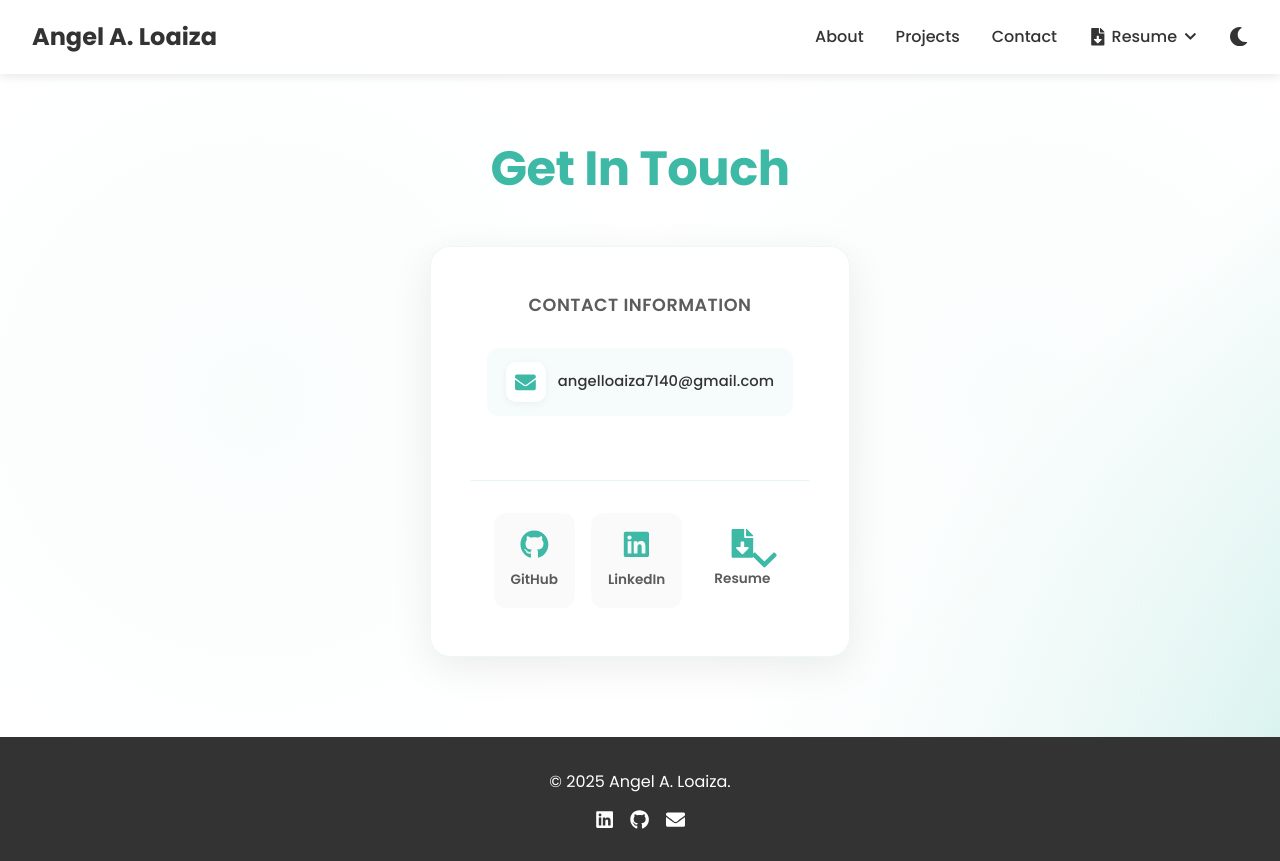
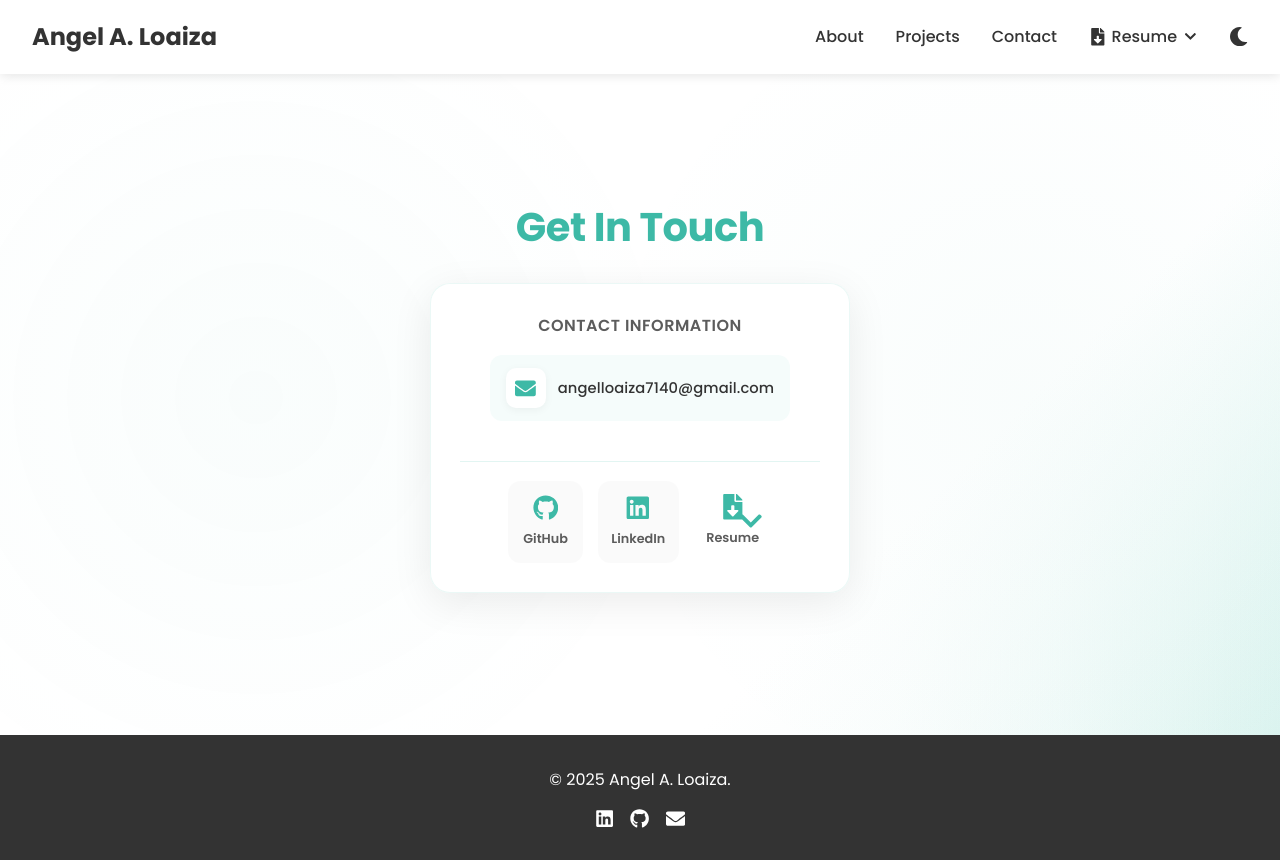
Before and after one commit to aal51282/aal51282.github.io, a Next.js app: page /contact in a window 1280 px wide. Built offline with nearby package versions, Linux system fonts and the light colour scheme; a web font is replaced by a local one.

Commit message:
idk maybe contact page

```diff
--- a/src/app/contact/contact.module.css
+++ b/src/app/contact/contact.module.css
@@ -5,8 +5,8 @@
 }
 
 .contactSection {
-  flex: 1;
-  padding: 5rem 2rem;
+  flex: 1 0 auto;
+  padding: 2rem 2rem 2rem;
   background: linear-gradient(
     135deg,
     var(--background-color) 0%,
@@ -19,6 +19,7 @@
   justify-content: center;
   position: relative;
   overflow: hidden;
+  min-height: calc(100vh - 140px); /* Approximate header + footer height */
 }
 
 /* Dark mode contact section with more black on right side */
@@ -66,8 +67,8 @@
 }
 
 .title {
-  font-size: 3rem;
-  margin-bottom: 3rem;
+  font-size: 2.5rem;
+  margin-bottom: 2rem;
   color: var(--accent-color);
   font-weight: 700;
   position: relative;
@@ -84,7 +85,7 @@
 .contactForm {
   background: rgba(255, 255, 255, 0.95);
   backdrop-filter: blur(10px);
-  padding: 3rem 2.5rem;
+  padding: 2rem 1.8rem 1.8rem;
   border-radius: 20px;
   box-shadow: 0 10px 40px rgba(0, 0, 0, 0.08);
   width: 100%;
@@ -121,10 +122,10 @@
   align-items: center;
   justify-content: center;
   gap: 0.75rem;
-  padding: 0.9rem 1.2rem;
+  padding: 0.8rem 1rem;
   background: rgba(61, 185, 166, 0.05);
   border-radius: 12px;
-  margin: 1.5rem auto;
+  margin: 1rem auto;
   transition: background 0.3s ease;
   position: relative;
 }
@@ -266,8 +267,8 @@
 }
 
 .subtitle {
-  font-size: 1.1rem;
-  margin-bottom: 0.5rem;
+  font-size: 1rem;
+  margin-bottom: 0.3rem;
   color: var(--text-color);
   font-weight: 600;
   letter-spacing: 0.5px;
@@ -278,9 +279,9 @@
 .socialLinks {
   display: flex;
   justify-content: center;
-  gap: 1rem;
-  margin-top: 2.5rem;
-  padding-top: 2rem;
+  gap: 0.9rem;
+  margin-top: 1.5rem;
+  padding-top: 1.2rem;
   border-top: 1px solid rgba(61, 185, 166, 0.15);
 }
 
@@ -292,15 +293,15 @@
   display: flex;
   flex-direction: column;
   align-items: center;
-  gap: 0.6rem;
+  gap: 0.5rem;
   color: var(--text-color);
   transition: all 0.3s cubic-bezier(0.4, 0, 0.2, 1);
   text-decoration: none;
-  padding: 1rem;
+  padding: 0.8rem;
   border-radius: 12px;
   background: rgba(0, 0, 0, 0.02);
   border: 1px solid transparent;
-  min-width: 80px;
+  min-width: 75px;
 }
 
 /* Dark mode social links */
@@ -310,13 +311,13 @@
 }
 
 .socialLink svg {
-  font-size: 1.8rem;
+  font-size: 1.6rem;
   color: var(--accent-color);
   transition: transform 0.3s ease;
 }
 
 .socialLink span {
-  font-size: 0.85rem;
+  font-size: 0.8rem;
   font-weight: 600;
   opacity: 0.8;
   transition: opacity 0.3s ease;
@@ -386,7 +387,7 @@
   flex-direction: column;
   gap: 0.2rem;
   min-width: 140px;
-  z-index: 10;
+  z-index: 1000;
   animation: dropIn 0.2s ease forwards;
   border: 1px solid rgba(61, 185, 166, 0.15);
 }
```
